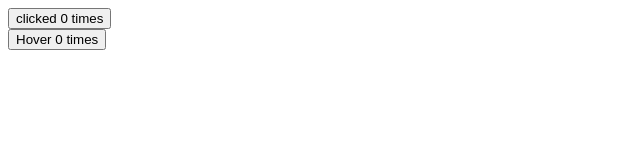
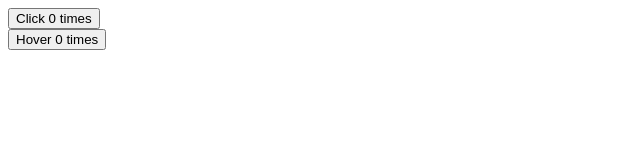
Before and after one commit to ashadul-mridha/eslint-prettier-setup, a React (Create React App) app: page / in a window 1280 px wide. Shown: the top 160 px of the page, without its empty margins (0-640 px from the left). Built offline with nearby package versions, Linux system fonts and the light colour scheme.

Commit message:
render props

```diff
--- a/src/App.js
+++ b/src/App.js
@@ -1,7 +1,10 @@
 
+import ClickClassCounter from './component/clickedCounter/ClickClassCounter';
 import ClickedCounter from './component/clickedCounter/ClickedCounter';
 import Clock from './component/Clock/Clock';
+import HoverClassCounter from './component/hoverCounter/HoverClassCounter';
 import HoverCounter from './component/hoverCounter/HoverCounter';
+import RenderPropsCounter from './component/RenderPropsCounter';
 
 
 function App() {
@@ -10,8 +13,12 @@ function App() {
             {/* <Button />
             <Accordian /> */}
             {/* <Clock local="bn-BD" /> */}
-            <ClickedCounter />
-            <HoverCounter />
+            {/* <ClickedCounter />
+            <HoverCounter /> */}
+            {/* <ClickClassCounter />
+            <HoverClassCounter /> */}
+            <RenderPropsCounter render={ (counter , increment) => <ClickClassCounter counter={counter} increment={increment} />} />
+            <RenderPropsCounter render={ (counter , increment) => <HoverClassCounter counter={counter} increment={increment} />} />
         </div>
     );
 }
--- /dev/null
+++ b/src/component/RenderPropsCounter.jsx
@@ -0,0 +1,20 @@
+import React from 'react'
+import { useState } from 'react'
+
+export default function RenderPropsCounter(props) {
+
+
+    const [counter , setCounter] = useState(0)
+
+    const increment = () => {
+        setCounter( prevState => prevState + 1)
+    }
+
+  return (
+    <>
+        {
+            props.render( counter , increment )
+        }
+    </>
+  )
+}
--- /dev/null
+++ b/src/component/clickedCounter/ClickClassCounter.js
@@ -0,0 +1,21 @@
+import React, { Component } from "react";
+
+export default class ClickClassCounter extends Component {
+
+    // state = {
+    //     counter : 0
+    // }
+
+    // increment = () => {
+    //     this.setState( (prevState) => ({counter : prevState.counter + 1}))
+    // }
+
+    render(){
+        const { counter , increment} = this.props;
+        return(
+            <div>
+                <button onClick={increment}>Click {counter} times</button>
+            </div>
+        )
+    }
+}
--- /dev/null
+++ b/src/component/hoverCounter/HoverClassCounter.js
@@ -0,0 +1,21 @@
+import React, { Component } from "react";
+
+export default class HoverClassCounter extends Component{
+
+    // state = {
+    //     counter : 0
+    // }
+
+    // increment = () => {
+    //     this.setState( (prevState) => ({counter: prevState.counter + 1}))
+    // }
+
+    render(){
+        const { counter , increment} = this.props;
+        return(
+            <div>
+                <button onMouseOver={increment}>Hover {counter} times</button>
+            </div>
+        )
+    }
+}
```
